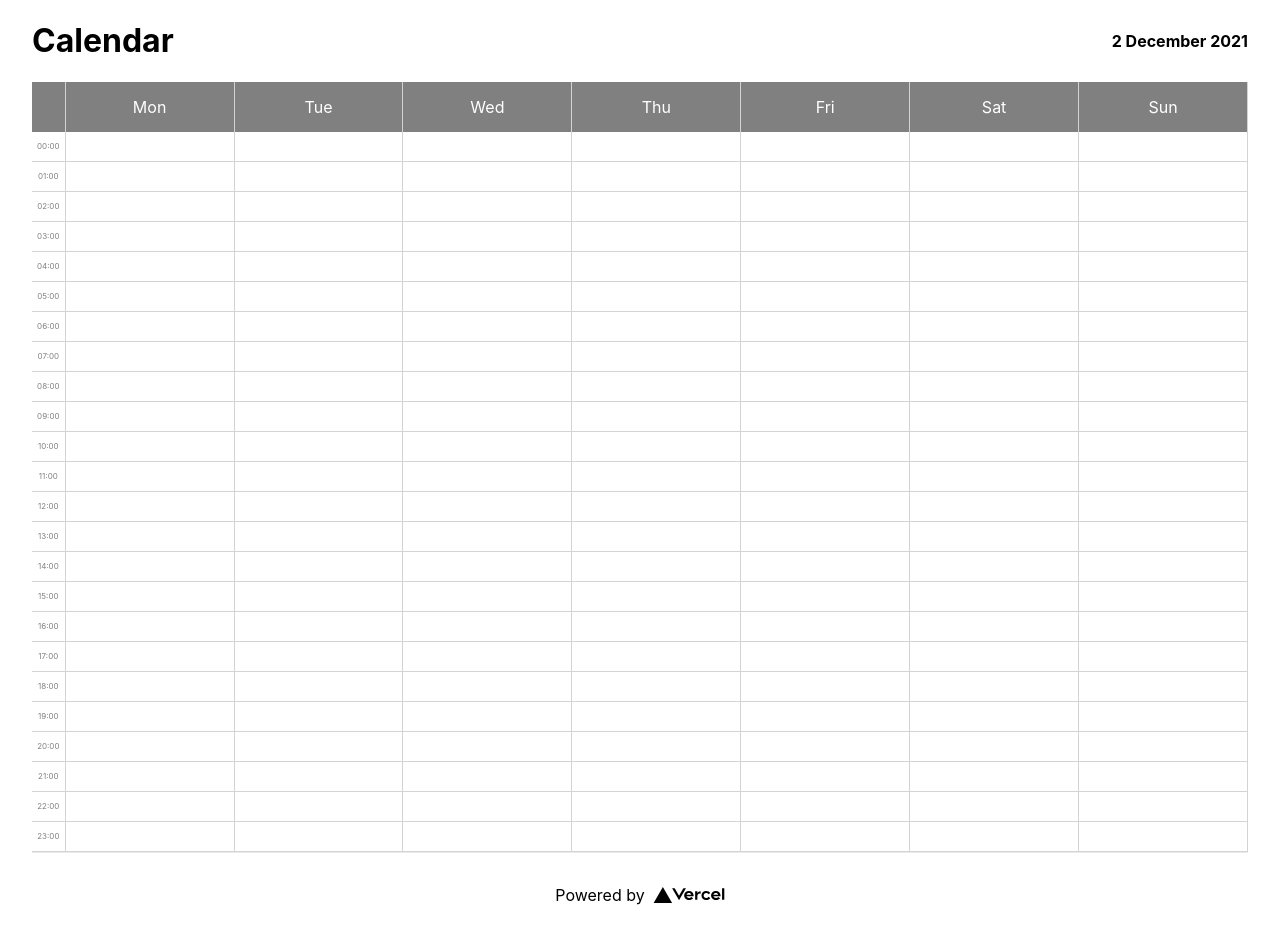
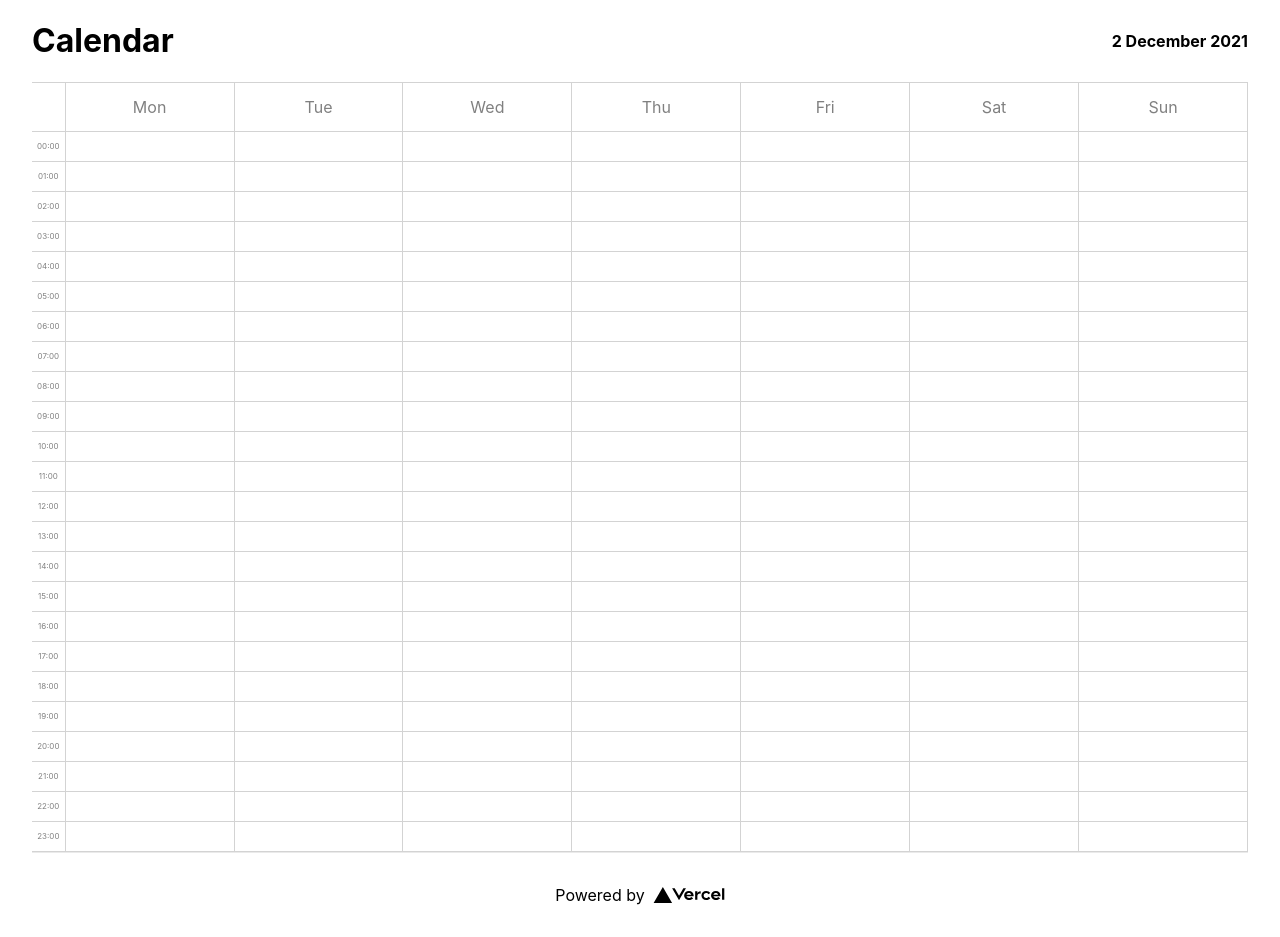
Before and after one commit to AlessandraMilburn/aacalendar, a Next.js app: page / in a window 1280 px wide. Built offline with nearby package versions, Linux system fonts and the light colour scheme.

Commit message:
removed grey background on Weekday title and added border left on hours column

```diff
--- a/styles/Calendar.module.css
+++ b/styles/Calendar.module.css
@@ -38,6 +38,11 @@
   align-items: center;
   justify-content: center;
   height: 50px;
-  background-color: grey;
-  color: white;
+  color: grey;
+  border-bottom: 1px solid lightgrey;
+  border-top: 1px solid lightgrey;
 }
+
+.hourColumn {
+  border-left: 1px solid lightgrey;;
+}
```
